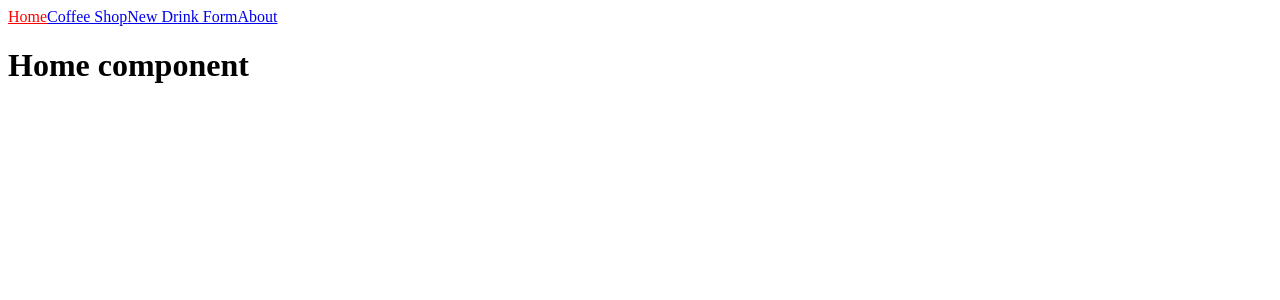
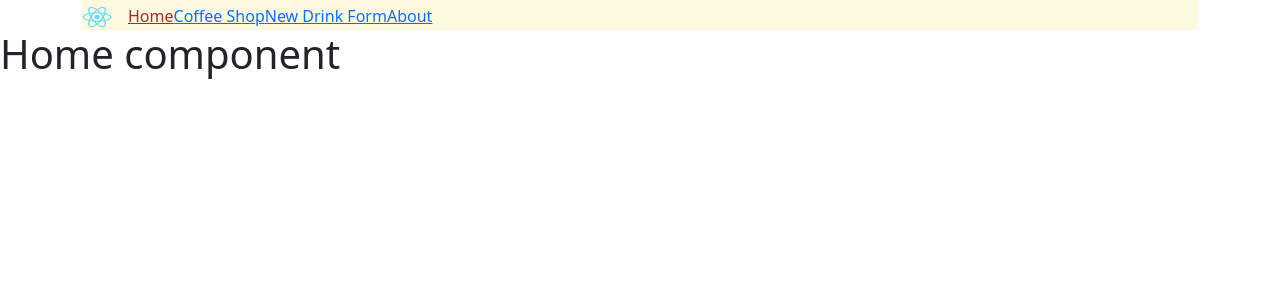
Before and after one commit to Chanez89/coffee-shop, a React (Create React App) app: page / in a window 1280 px wide. Shown: the top 300 px of the page. Built offline with nearby package versions, Linux system fonts and the light colour scheme; data requests are answered from the project's data file.

Commit message:
Put in bootstrap and started navbar styling

```diff
--- a/public/index.html
+++ b/public/index.html
@@ -1,6 +1,7 @@
 <!DOCTYPE html>
 <html lang="en">
   <head>
+    <link href="https://cdn.jsdelivr.net/npm/bootstrap@5.1.2/dist/css/bootstrap.min.css" rel="stylesheet" integrity="sha384-uWxY/CJNBR+1zjPWmfnSnVxwRheevXITnMqoEIeG1LJrdI0GlVs/9cVSyPYXdcSF" crossorigin="anonymous">
     <meta charset="utf-8" />
     <link rel="icon" href="%PUBLIC_URL%/favicon.ico" />
     <meta name="viewport" content="width=device-width, initial-scale=1" />
@@ -27,6 +28,7 @@
     <title>React App</title>
   </head>
   <body>
+
     <noscript>You need to enable JavaScript to run this app.</noscript>
     <div id="root"></div>
     <!--
--- a/src/components/NavBar.js
+++ b/src/components/NavBar.js
@@ -3,20 +3,26 @@ import {NavLink} from 'react-router-dom';
 
 function NavBar() {
   return (
-    <div>
-      <NavLink to='/' exact activeStyle={{color: 'red'}}>
+    <div class="container" >
+      <nav style={{backgroundColor: "#fefae0", }} >
+          <a class="navbar-brand" href="#">
+            <img src="./logo192.png" alt="" width="30" height="24"/>
+          </a>
+      <NavLink to='/' exact activeStyle={{color: 'brown'}}>
         Home
       </NavLink>
-      <NavLink to='/CoffeeShop' exact activeStyle={{ color: 'red' }}>
+      <NavLink to='/CoffeeShop' exact activeStyle={{ color: 'brown' }}>
         Coffee Shop
       </NavLink>
-      <NavLink to='/NewDrinkForm' exact activeStyle={{ color: 'red' }}>
+      <NavLink to='/NewDrinkForm' exact activeStyle={{ color: 'brown' }}>
         New Drink Form
       </NavLink>
-      <NavLink to='/About' exact activeStyle={{ color: 'red' }}>
+      <NavLink to='/About' exact activeStyle={{ color: 'brown' }}>
         About
       </NavLink>
+      </nav>
     </div>
+
   );
 }
 
```
